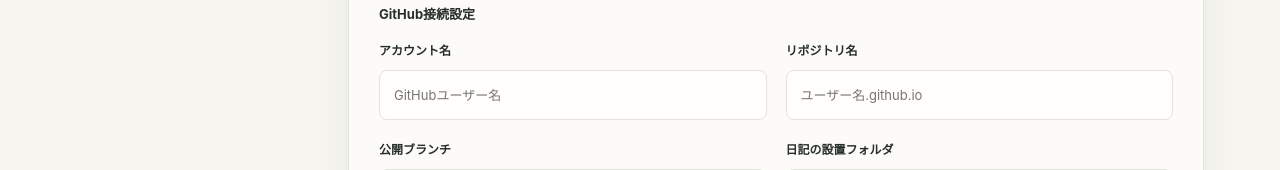
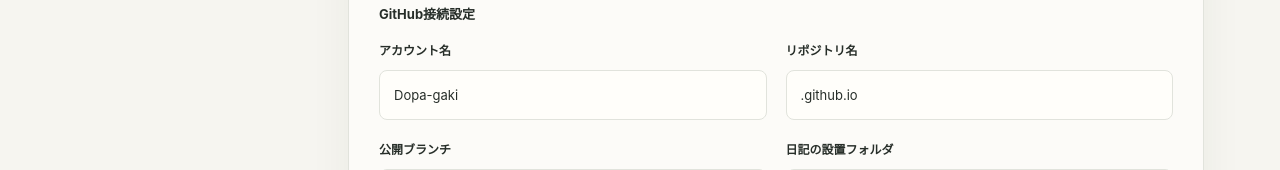
Before and after one commit to Dopa-gaki/.github.io, a plain HTML site: page diary/editor.html in a window 1280 px wide. Shown: the part 2115-2285 px from the top of the page. Drawn offline with Linux system fonts and the light colour scheme.

Commit message:
Prefill GitHub publishing destination in diary editor

```diff
--- a/diary/editor.html
+++ b/diary/editor.html
@@ -84,8 +84,8 @@
         <div class="settings-area">
           <div class="panel-heading"><h2>GitHub接続設定</h2></div>
           <div class="editor-grid">
-            <div class="field"><label for="github-owner">アカウント名</label><input id="github-owner" class="editor-input" placeholder="GitHubユーザー名" spellcheck="false" autocomplete="off"></div>
-            <div class="field"><label for="github-repo">リポジトリ名</label><input id="github-repo" class="editor-input" placeholder="ユーザー名.github.io" spellcheck="false" autocomplete="off"></div>
+            <div class="field"><label for="github-owner">アカウント名</label><input id="github-owner" class="editor-input" value="Dopa-gaki" placeholder="GitHubユーザー名" spellcheck="false" autocomplete="off"></div>
+            <div class="field"><label for="github-repo">リポジトリ名</label><input id="github-repo" class="editor-input" value=".github.io" placeholder="ユーザー名.github.io" spellcheck="false" autocomplete="off"></div>
             <div class="field"><label for="github-branch">公開ブランチ</label><input id="github-branch" class="editor-input" value="main" spellcheck="false" autocomplete="off"></div>
             <div class="field"><label for="github-dir">日記の設置フォルダ</label><input id="github-dir" class="editor-input" value="diary" spellcheck="false" autocomplete="off"><small>例：diary．リポジトリ直下なら空欄</small></div>
             <div class="field editor-full"><label for="github-token">Fine-grained Personal Access Token（公開時だけ入力）</label><input id="github-token" class="editor-input" type="password" placeholder="github_pat_…" autocomplete="off" spellcheck="false"><small>対象リポジトリ限定・Contents: Read and write 権限．トークンは保存されません．</small></div>
```
